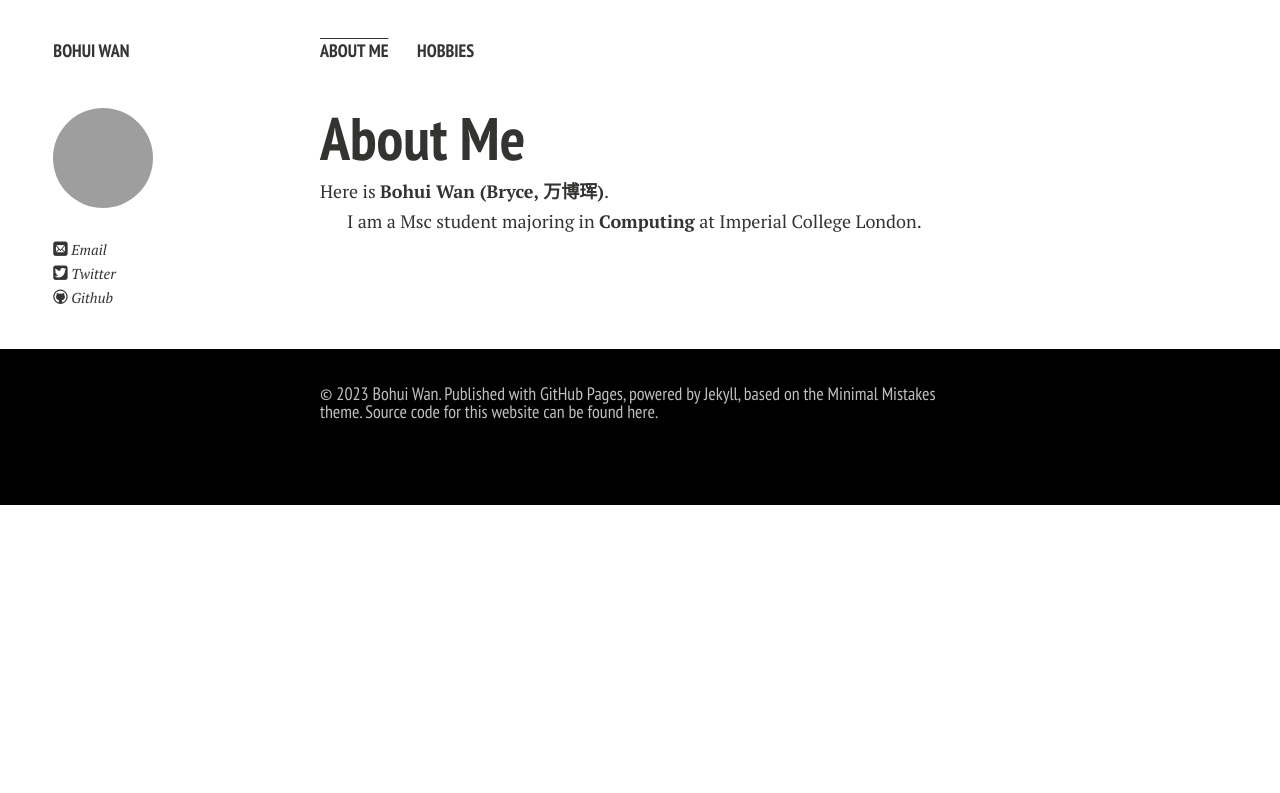
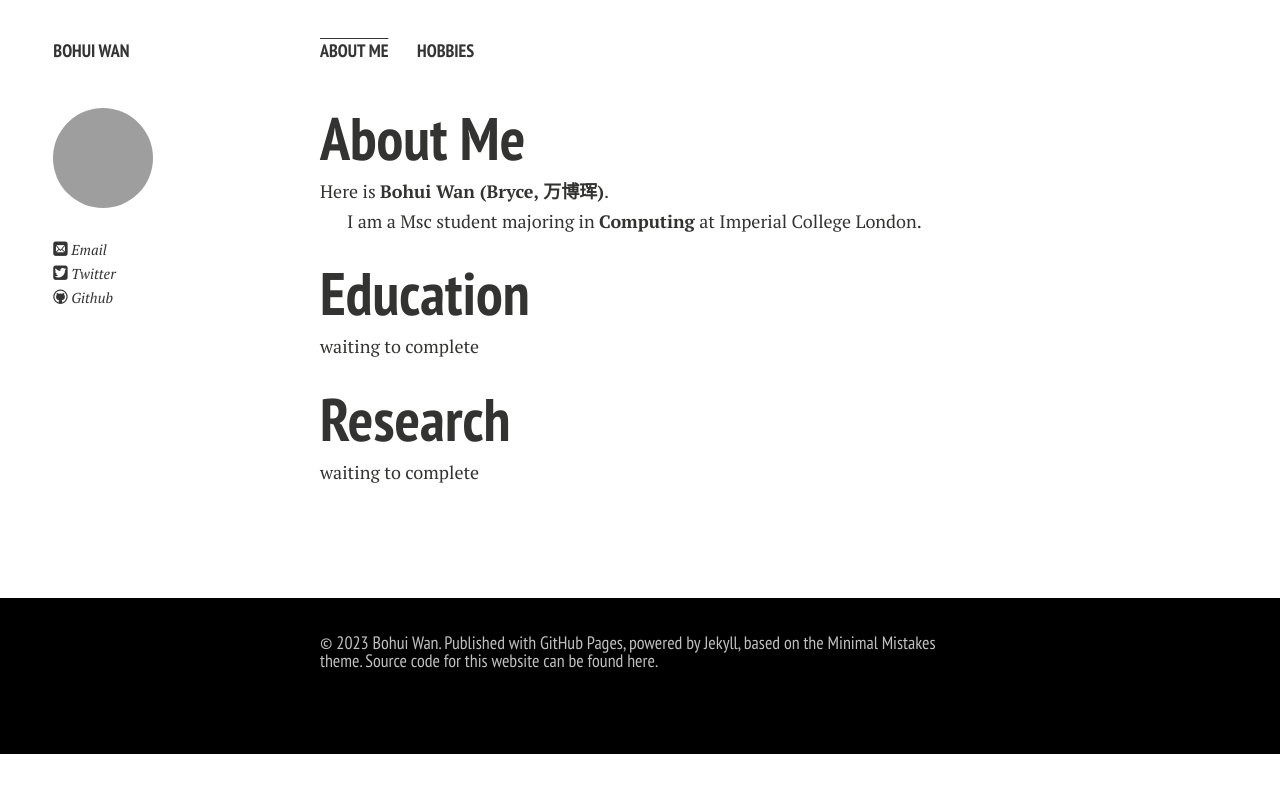
Before and after one commit to Brycewan/Brycewan.github.io, a Jekyll site: the page built from index.md, in a window 1280 px wide. Shown: the top 793 px of the page. Built offline with Jekyll 4.4.1, drawn with Linux system fonts in a browser that asks for light colours; nearby versions of some CDN libraries; comment, search, counter and statistics services are not loaded; a style sheet for code colours, icons or effects is not loaded; our own code applies the rules of GitHub Pages for plain Markdown files.

Commit message:
update index

```diff
--- a/index.md
+++ b/index.md
@@ -7,6 +7,16 @@ layout: page
 Here is **Bohui Wan (Bryce, 万博珲)**.
 
 I am a Msc student majoring in **Computing** at Imperial College London.
+
+
+# Education
+
+waiting to complete
+
+
+# Research
+
+waiting to complete
 
 
 
```
